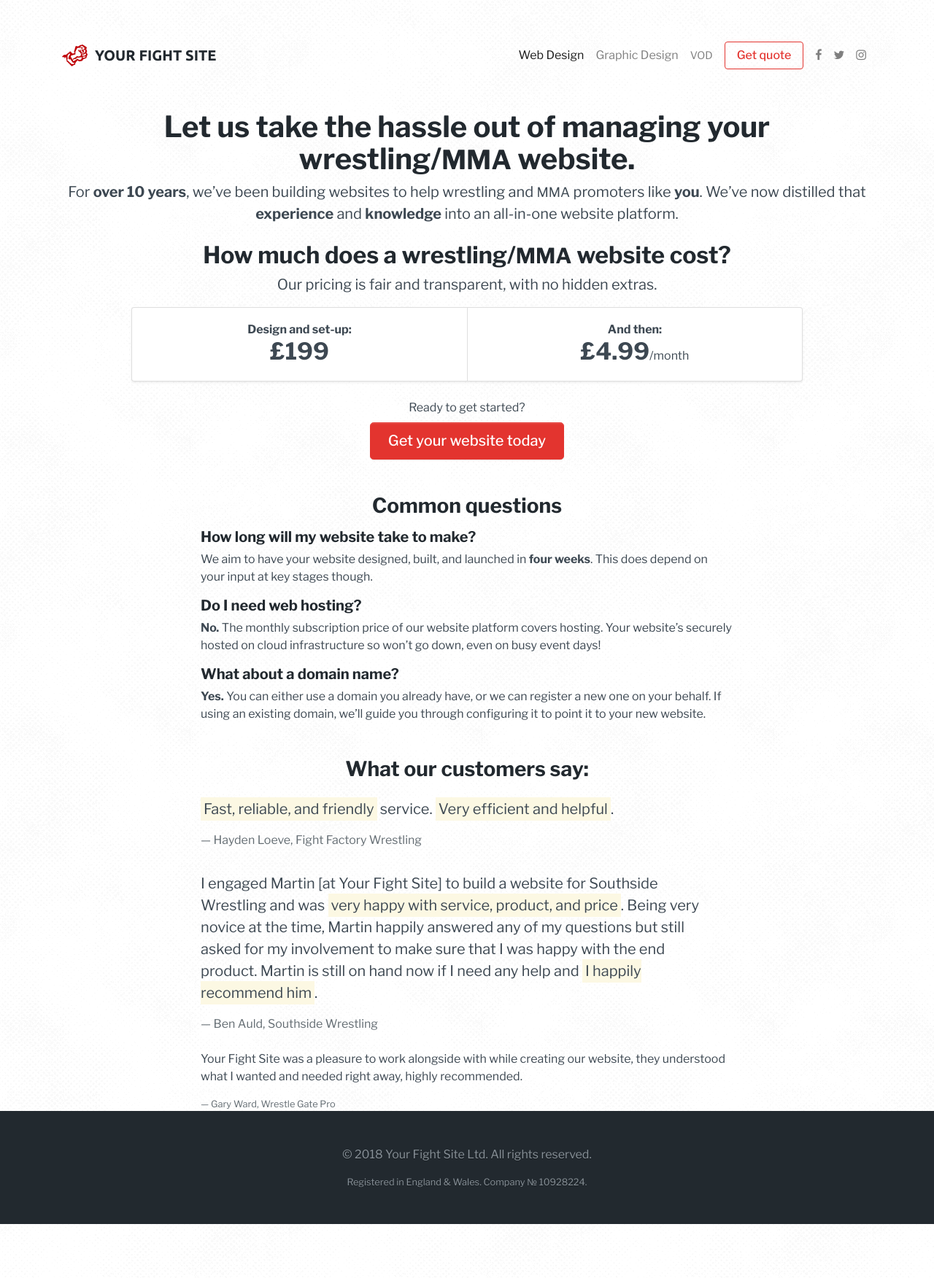
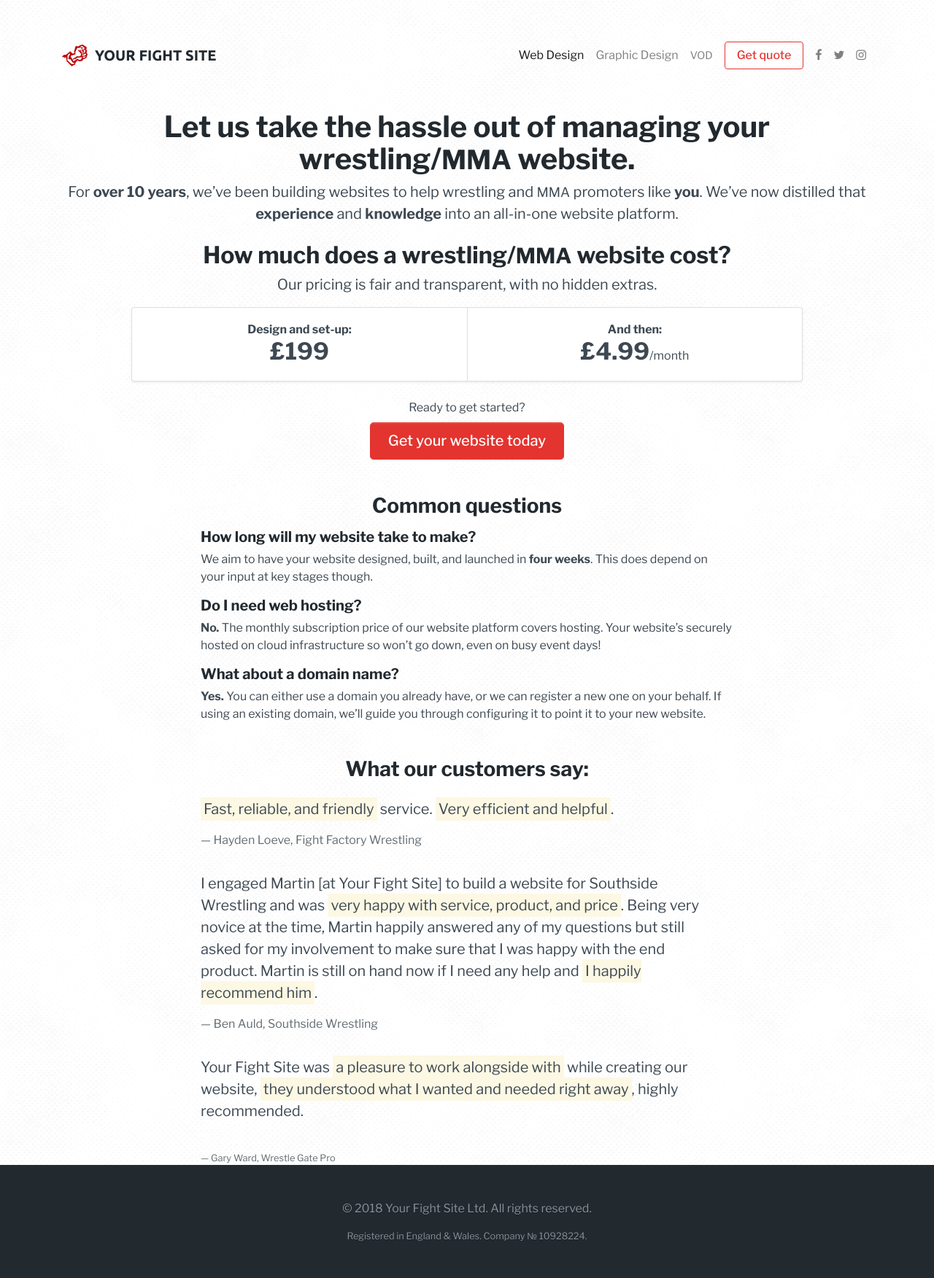
Before and after one commit to yourfightsite/yourfightsite.github.io, a Jekyll site: the page built from web-design.html, in a window 1280 px wide. Shown: the whole page at 73% size. Built offline with Jekyll 4.4.1, drawn with Linux system fonts in a browser that asks for light colours; before the commit the page ends 1678 px from its top, so only the background shows below that.

Commit message:
Add classes to blockquote

```diff
--- a/web-design.html
+++ b/web-design.html
@@ -108,7 +108,7 @@
           </p>
           <footer class="blockquote-footer">Ben Auld, Southside Wrestling</footer>
         </blockquote>
-        <blockquote>
+        <blockquote class="blockquote blockquote-testimonial">
           <p>
             Your Fight Site was <span class="highlight">a pleasure to work alongside with</span> while creating our website, <span class="highlight">they understood what I wanted and needed right away</span>, highly recommended.
           </p>
```
